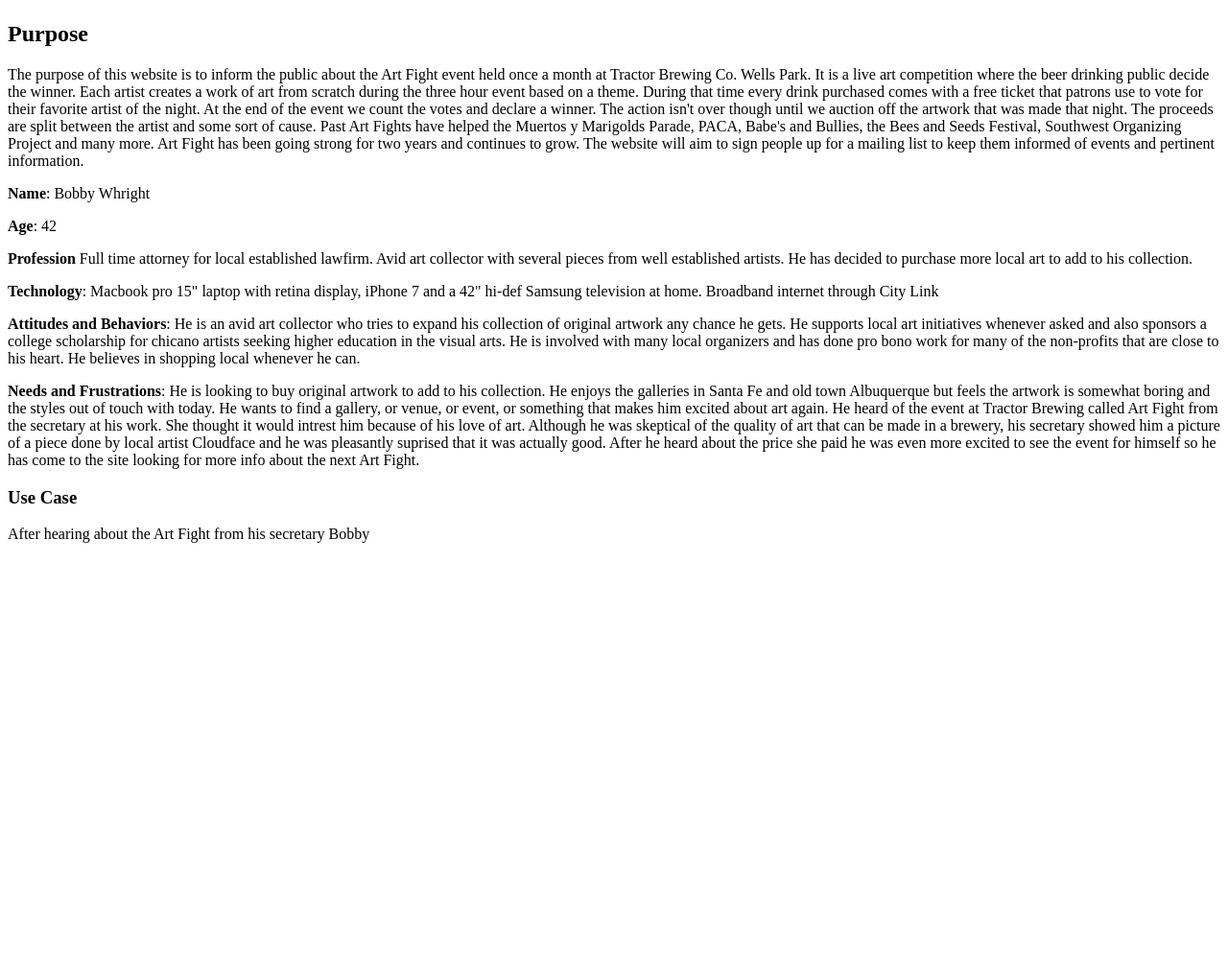
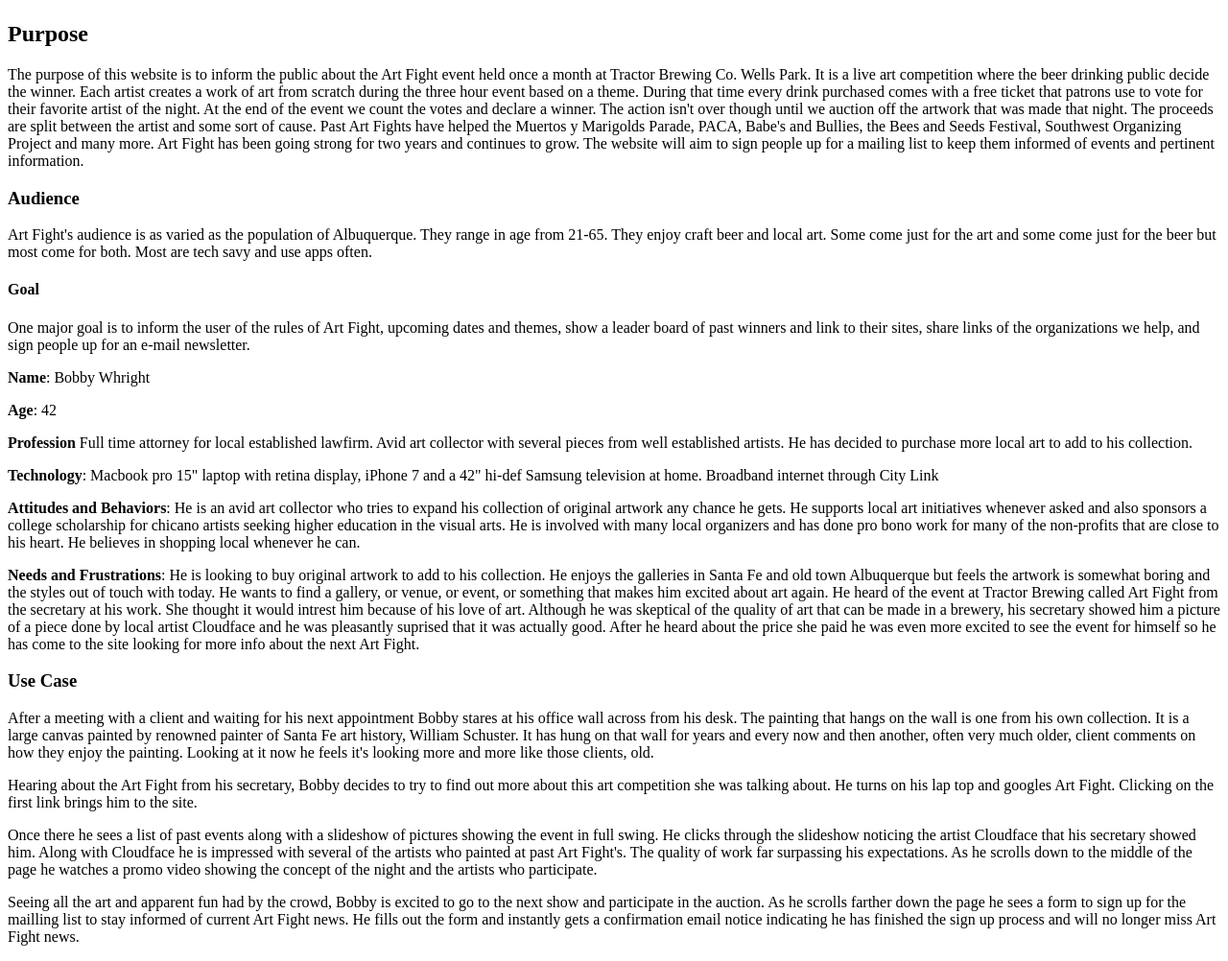
Before and after one commit to JamesMontoyaArts/my-pwp, a PHP site: page /milestone-1.php in a window 1280 px wide. Shown: the part 58-1060 px from the top of the page at 96% size. Before the commit the page ends 624 px from the top, so only its background shows below. Run offline with PHP 8.4, Linux system fonts and the light colour scheme.

Commit message:
finished use case and added goal purpose and audience sections

```diff
--- a/public_html/documentation/milestone-1.php
+++ b/public_html/documentation/milestone-1.php
@@ -1,9 +1,13 @@
 <!DOCTYPE html>
+
 <html>
+
 	<head>
+
 		<meta charset="utf-8">
 
 		<!--This is the title-->
+
 		<title>James Montoya</title>
 
 	</head>
@@ -12,17 +16,35 @@
 
 		<!--This is the header-->
 		<header>
+
 			<h1>Art Fight: New Mexico</h1>
+
 		</header>
 
 		<!--This is the main page content-->
+
 		<main>
+
+			<!--this is the purpose of the site-->
 
 			<h2>Purpose</h2>
 
 				<p>The purpose of this website is to inform the public about the Art Fight event held once a month at Tractor Brewing Co. Wells Park.  It is a live art competition where the beer drinking public decide the winner.  Each artist creates a work of art from scratch during the three hour event based on a theme.  During that time every drink purchased comes with a free ticket that patrons use to vote for their favorite artist of the night. At the end of the event we count the votes and declare a winner.  The action isn't over though until we auction off the artwork that was made that night. The proceeds are split between the artist and some sort of cause. Past Art Fights have helped the Muertos y Marigolds Parade, PACA, Babe's and Bullies, the Bees and Seeds Festival, Southwest Organizing Project and many more. Art Fight has been going strong for two years and continues to grow. The website will aim to sign people up for a mailing list to keep them informed of events and pertinent information.</p>
 
-			<!--begin sention 1-->
+			<!--this is the audience-->
+
+			<h3>Audience</h3>
+
+				<p>Art Fight's audience is as varied as the population of Albuquerque.  They range in age from 21-65. They enjoy craft beer and local art. Some come just for the art and some come just for the beer but most come for both.  Most are tech savy and use apps often.
+				</p>
+
+			<!--this is the goal-->
+			<h4>Goal</h4>
+
+				<p>One major goal is to inform the user of the rules of Art Fight, upcoming dates and themes, show a leader board of past winners and link to their sites, share links of the organizations we help, and sign people up for an e-mail newsletter.</p>
+
+			<!--begin persona section-->
+
 			<section>
 
 				<p><b>Name</b>: Bobby Whright</p>
@@ -37,18 +59,17 @@
 
 				<p><b>Needs and Frustrations</b>: He is looking to buy original artwork to add to his collection.  He enjoys the galleries in Santa Fe and old town Albuquerque but feels the artwork is somewhat boring and the styles out of touch with today.  He wants to find a gallery, or venue, or event, or something that makes him excited about art again. He heard of the event at Tractor Brewing called Art Fight from the secretary at his work.  She thought it would intrest him because of his love of art.  Although he was skeptical of the quality of art that can be made in a brewery, his secretary showed him a picture of a piece done by local artist Cloudface and he was pleasantly suprised that it was actually good.  After he heard about the price she paid he was even more excited to see the event for himself so he has come to the site looking for more info about the next Art Fight.</p>
 
+				<!--begin use case section-->
+
 				<h3>Use Case</h3>
 
-				<p>After hearing about the Art Fight from his secretary Bobby </p>
+				<p>After a meeting with a client and waiting for his next appointment Bobby stares at his office wall across from his desk.  The painting that hangs on the wall is one from his own collection.  It is a large canvas painted by renowned painter of Santa Fe art history, William Schuster.  It has hung on that wall for years and every now and then another, often very much older, client comments on how they enjoy the painting.  Looking at it now he feels it's looking more and more like those clients, old.  </p>
 
-				<p></p>
+				<p>Hearing about the Art Fight from his secretary, Bobby decides to try to find out more about this art competition she was talking about.  He turns on his lap top and googles Art Fight.  Clicking on the first link brings him to the site.</p>
 
-				<p></p>
+				<p>Once there he sees a list of past events along with a slideshow of pictures showing the event in full swing.  He clicks through the slideshow noticing the artist Cloudface that his secretary showed him.  Along with Cloudface he is impressed with several of the artists who painted at past Art Fight's. The quality of work far surpassing his expectations. As he scrolls down to the middle of the page he watches a promo video showing the concept of the night and the artists who participate.</p>
 
-
-			</section>
-
-			<section>
+				<p>Seeing all the art and apparent fun had by the crowd, Bobby is excited to go to the next show and participate in the auction.  As he scrolls farther down the page he sees a form to sign up for the mailling list to stay informed of current Art Fight news.  He fills out the form and instantly gets a confirmation email notice indicating he has finished the sign up process and will no longer miss Art Fight news.</p>
 
 			</section>
 
```
